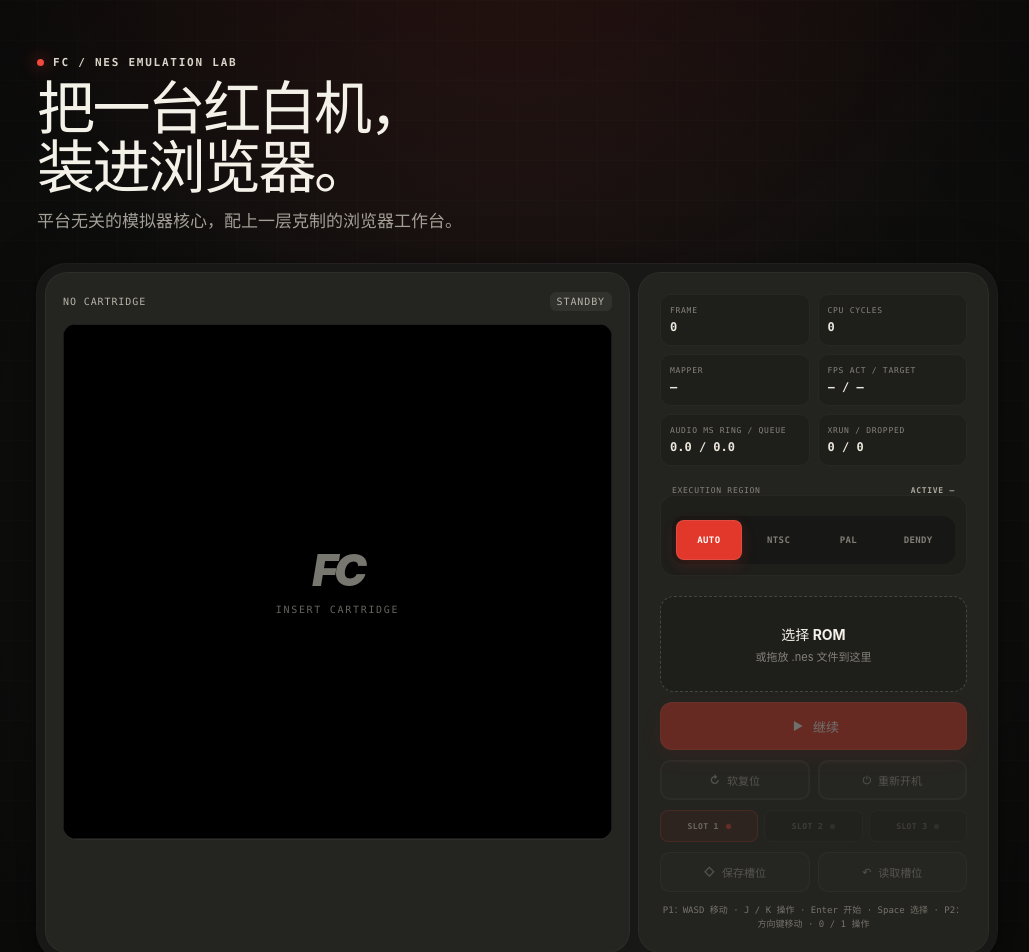
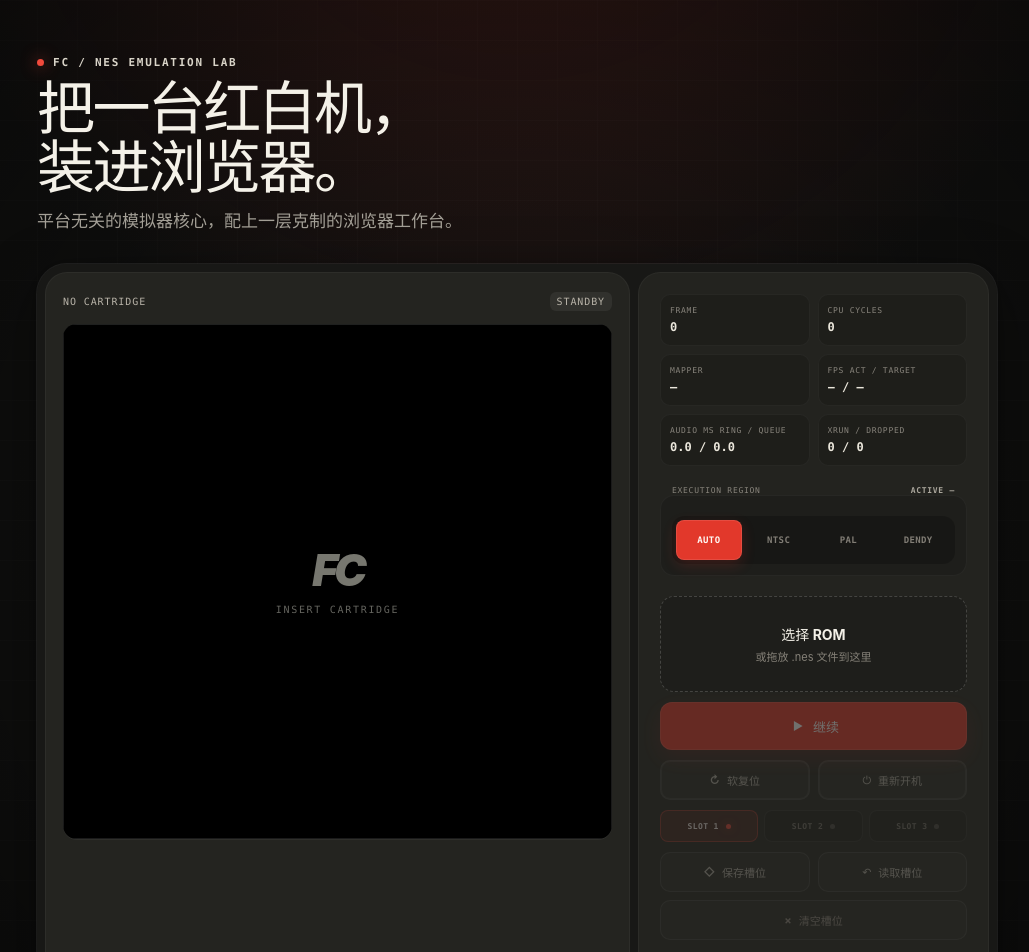
Before and after one commit to Tangerg/fcemu, a React (Vite) app in the folder packages/ui/: page / in a window 1280 px wide. Shown: the top 952 px of the page, without its empty margins (123-1152 px from the left). Built offline with nearby package versions, Linux system fonts and the light colour scheme; what @fcemu/core would draw is missing.

Commit message:
feat: allow clearing quick-save slots

```diff
--- a/packages/ui/src/application/emulator-application.ts
+++ b/packages/ui/src/application/emulator-application.ts
@@ -237,6 +237,53 @@ export class EmulatorApplication {
 
   selectQuickSaveSlot(slot: QuickSaveSlot): void {
     this.session = this.session.quickSaveSlotSelected(slot);
+    this.emit();
+  }
+
+  async removeCurrentQuickSave(): Promise<void> {
+    const runtime = this.runtime;
+    const romId = this.currentRomId;
+    const snapshot = this.session.snapshot;
+    const quickSave = this.quickSaves.get(snapshot.selectedQuickSaveSlot);
+    if (
+      !runtime ||
+      !romId ||
+      !quickSave ||
+      quickSave.cartridgeId !== romId ||
+      quickSave.executionRegion !== runtime.cartridge.consoleRegion ||
+      !["ready", "running", "paused"].includes(snapshot.status)
+    ) {
+      return;
+    }
+
+    const operation = this.operationSequence;
+    try {
+      await this.dependencies.quickSaveStorage.removeQuickSave(
+        quickSave.cartridgeId,
+        quickSave.executionRegion,
+        quickSave.slot,
+      );
+    } catch {
+      return;
+    }
+    if (!this.isCurrent(operation) || this.runtime !== runtime) {
+      return;
+    }
+    const currentQuickSave = this.quickSaves.get(quickSave.slot);
+    if (currentQuickSave !== quickSave) {
+      if (
+        currentQuickSave?.cartridgeId === romId &&
+        currentQuickSave.executionRegion === runtime.cartridge.consoleRegion
+      ) {
+        await this.dependencies.quickSaveStorage
+          .saveQuickSave(currentQuickSave)
+          .catch(() => undefined);
+      }
+      return;
+    }
+
+    this.quickSaves.delete(quickSave.slot);
+    this.session = this.session.quickSaveRemoved(quickSave.slot);
     this.emit();
   }
 
--- a/packages/ui/src/presentation/App.css
+++ b/packages/ui/src/presentation/App.css
@@ -577,6 +577,23 @@
   opacity: 0.32;
 }
 
+.state-button-danger {
+  grid-column: 1 / -1;
+  color: #9b928a;
+}
+
+.state-button-danger:hover:not(:disabled) {
+  border-color: rgb(241 74 60 / 28%);
+  color: #e4b3ad;
+  background: rgb(226 56 43 / 8%);
+}
+
+.state-button-danger[data-confirm] {
+  border-color: rgb(241 74 60 / 48%);
+  color: #fff5f2;
+  background: rgb(226 56 43 / 18%);
+}
+
 .transport-icon {
   display: grid;
   min-width: 14px;
--- a/packages/ui/src/presentation/App.tsx
+++ b/packages/ui/src/presentation/App.tsx
@@ -3,7 +3,7 @@ import type { ChangeEvent, DragEvent } from "react";
 import type { EmulatorApplication } from "../application/emulator-application.js";
 import type { EmulatorApplicationDiagnostics } from "../application/emulator-application.js";
 import { QUICK_SAVE_SLOTS } from "../domain/emulation-session.js";
-import type { SessionSnapshot } from "../domain/emulation-session.js";
+import type { QuickSaveSlot, SessionSnapshot } from "../domain/emulation-session.js";
 import { parseRegionPreference, REGION_PREFERENCES } from "../domain/execution-region.js";
 import "./App.css";
 import { formatMapperLabel } from "./mapper-label.js";
@@ -43,6 +43,9 @@ export function App({ createApplication }: AppProps) {
   const [diagnostics, setDiagnostics] =
     useState<EmulatorApplicationDiagnostics>(INITIAL_DIAGNOSTICS);
   const [isDragging, setDragging] = useState(false);
+  const [quickSaveRemovalConfirmation, setQuickSaveRemovalConfirmation] = useState<
+    QuickSaveSlot | undefined
+  >();
 
   useEffect(() => {
     if (!canvasRef.current) return;
@@ -60,6 +63,10 @@ export function App({ createApplication }: AppProps) {
       void application.dispose();
     };
   }, [createApplication]);
+
+  useEffect(() => {
+    setQuickSaveRemovalConfirmation(undefined);
+  }, [snapshot.selectedQuickSaveSlot, snapshot.hasQuickSave]);
 
   const focusGameplay = () => {
     if (!applicationRef.current?.getSnapshot().rom) return;
@@ -92,6 +99,16 @@ export function App({ createApplication }: AppProps) {
     event.preventDefault();
     setDragging(false);
     loadFile(event.dataTransfer.files[0]);
+  };
+
+  const handleQuickSaveRemoval = () => {
+    const slot = snapshot.selectedQuickSaveSlot;
+    if (quickSaveRemovalConfirmation !== slot) {
+      setQuickSaveRemovalConfirmation(slot);
+      return;
+    }
+    setQuickSaveRemovalConfirmation(undefined);
+    runApplicationAction((application) => application.removeCurrentQuickSave());
   };
 
   const isRunning = snapshot.status === "running";
@@ -301,6 +318,28 @@ export function App({ createApplication }: AppProps) {
                 <span aria-hidden="true">↶</span>
                 读取槽位
               </button>
+              <button
+                className="state-button state-button-danger"
+                type="button"
+                disabled={!canToggle || !snapshot.hasQuickSave}
+                aria-label={`${
+                  quickSaveRemovalConfirmation === snapshot.selectedQuickSaveSlot
+                    ? "确认清空"
+                    : "清空"
+                }槽位 ${snapshot.selectedQuickSaveSlot}`}
+                data-confirm={
+                  quickSaveRemovalConfirmation === snapshot.selectedQuickSaveSlot || undefined
+                }
+                onBlur={() => setQuickSaveRemovalConfirmation(undefined)}
+                onClick={handleQuickSaveRemoval}
+              >
+                <span aria-hidden="true">×</span>
+                <span aria-live="polite">
+                  {quickSaveRemovalConfirmation === snapshot.selectedQuickSaveSlot
+                    ? "确认清空"
+                    : "清空槽位"}
+                </span>
+              </button>
             </div>
             <p id="controller-help" className="controls-hint">
               P1：WASD 移动 · J / K 操作 · Enter 开始 · Space 选择 · P2：方向键移动 · 0 / 1 操作
```
Also changed, not shown: 3 other files (tests, documents, lock files or other folders).
